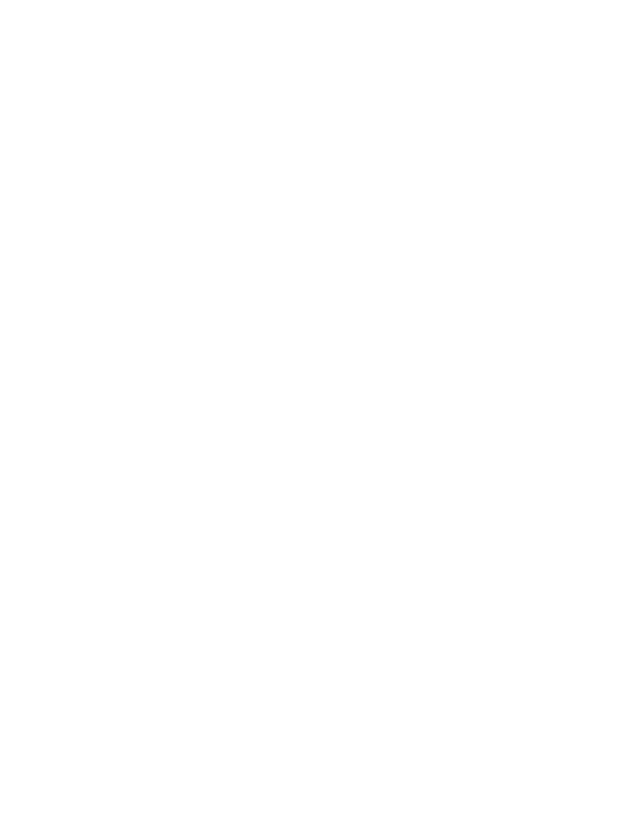
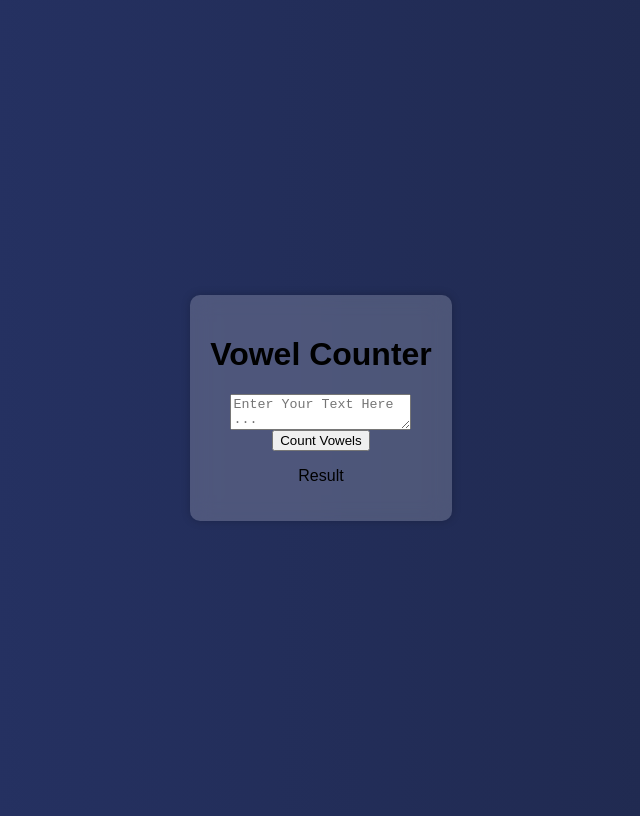
Before and after one commit to Juwayyed/Vowel-Counter, a plain HTML site: page index.html in a window 1280 px wide. Shown: the whole page, without its empty margins (319-959 px from the left). Drawn offline with Linux system fonts and the light colour scheme.

Commit message:
HTML Complete & Half CSS

```diff
--- a/index.html
+++ b/index.html
@@ -7,7 +7,12 @@
     <link rel="stylesheet" href="style.css">
 </head>
 <body>
-
+    <div class="container">
+        <h1>Vowel Counter</h1>
+        <textarea id="inputText" placeholder="Enter Your Text Here ..."></textarea>
+        <button>Count Vowels</button>
+        <p id="result">Result</p>
+    </div>
 <script src="script.js"></script>
 </body>
 </html>
--- a/style.css
+++ b/style.css
@@ -0,0 +1,20 @@
+body{
+    font-family: sans-serif;
+    display: flex;
+    align-items: center;
+    justify-content: center;
+    height: 100vh;
+    background: linear-gradient(to right, #273469, #1E2749);
+}
+
+.container {
+    background-color: rgba(250, 250, 255, 0.2);
+    backdrop-filter: blur(10px);
+    box-shadow: 0 0 10px rgba(0, 0, 0, 0.2);
+    border-radius: 10px;
+    padding: 20px;
+    display: flex;
+    flex-direction: column;
+    align-items: center;
+
+}
```
